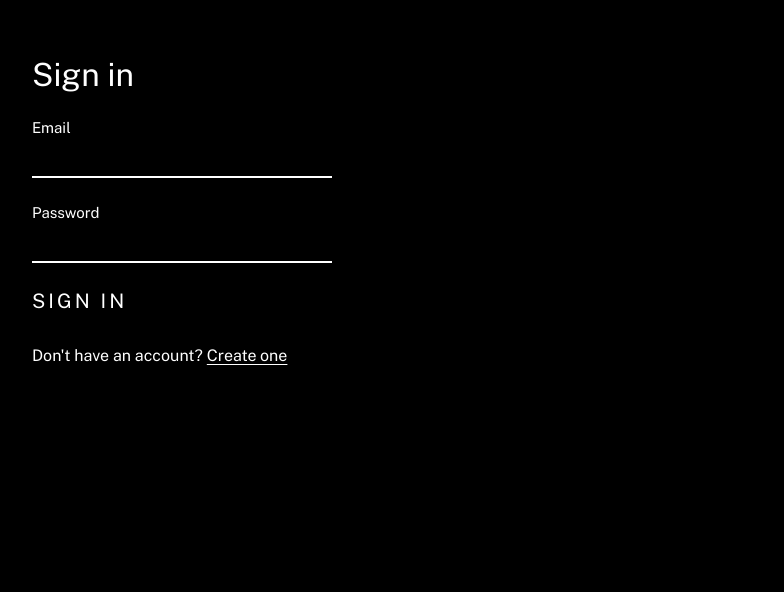
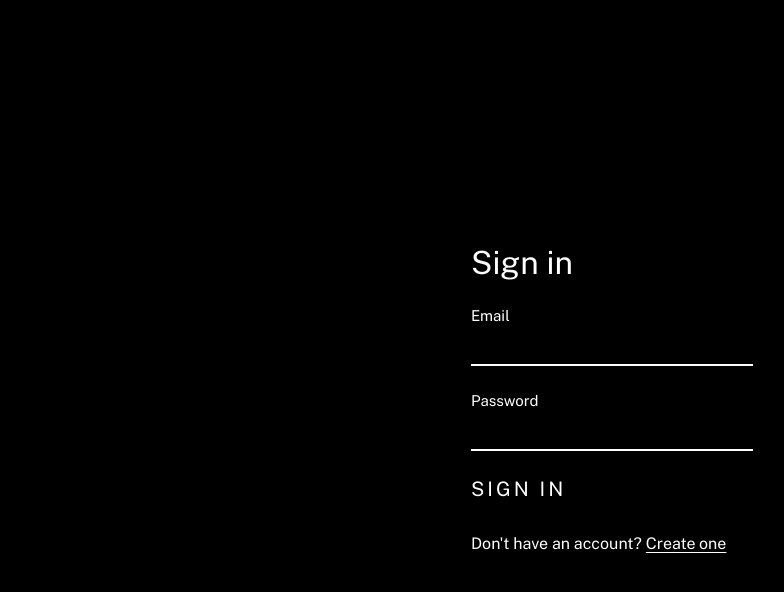
Before and after one commit to zacksimpson/reminders-web, a React (Vite) app: page / in a window 1280 px wide. Shown: the top 592 px of the page, without its empty margins (28-812 px from the left). Built offline with nearby package versions, Linux system fonts and the light colour scheme; no server answers.

Commit message:
Center sign-in screen on desktop/tablet
Mobile keeps the original top-aligned, full-width layout to match the
phone app; desktop/tablet now center the form both axes instead of it
sitting pinned to the top-left corner.

```diff
--- a/src/AuthScreen.tsx
+++ b/src/AuthScreen.tsx
@@ -57,6 +57,7 @@ const styles = {
 export function AuthScreen() {
   const tier = useLayoutTier();
   const outerPadding = tier === "mobile" ? "30px 24px" : "56px 60px";
+  const centered = tier !== "mobile";
   const [mode, setMode] = useState<"signIn" | "signUp">("signIn");
   const [email, setEmail] = useState("");
   const [password, setPassword] = useState("");
@@ -82,7 +83,18 @@ export function AuthScreen() {
   }
 
   return (
-    <form style={{ ...styles.page, padding: outerPadding }} onSubmit={handleSubmit}>
+    <div
+      style={{
+        minHeight: "100vh",
+        display: "flex",
+        alignItems: centered ? "center" : "stretch",
+        justifyContent: centered ? "center" : "flex-start",
+      }}
+    >
+      <form
+        style={{ ...styles.page, padding: outerPadding, width: centered ? "auto" : "100%" }}
+        onSubmit={handleSubmit}
+      >
         <div style={styles.title}>{mode === "signIn" ? "Sign in" : "Create account"}</div>
 
         <div style={styles.field}>
@@ -141,5 +153,6 @@ export function AuthScreen() {
           )}
         </div>
       </form>
+    </div>
   );
 }
```
Lines whose indentation alone changed are shown as unchanged.
